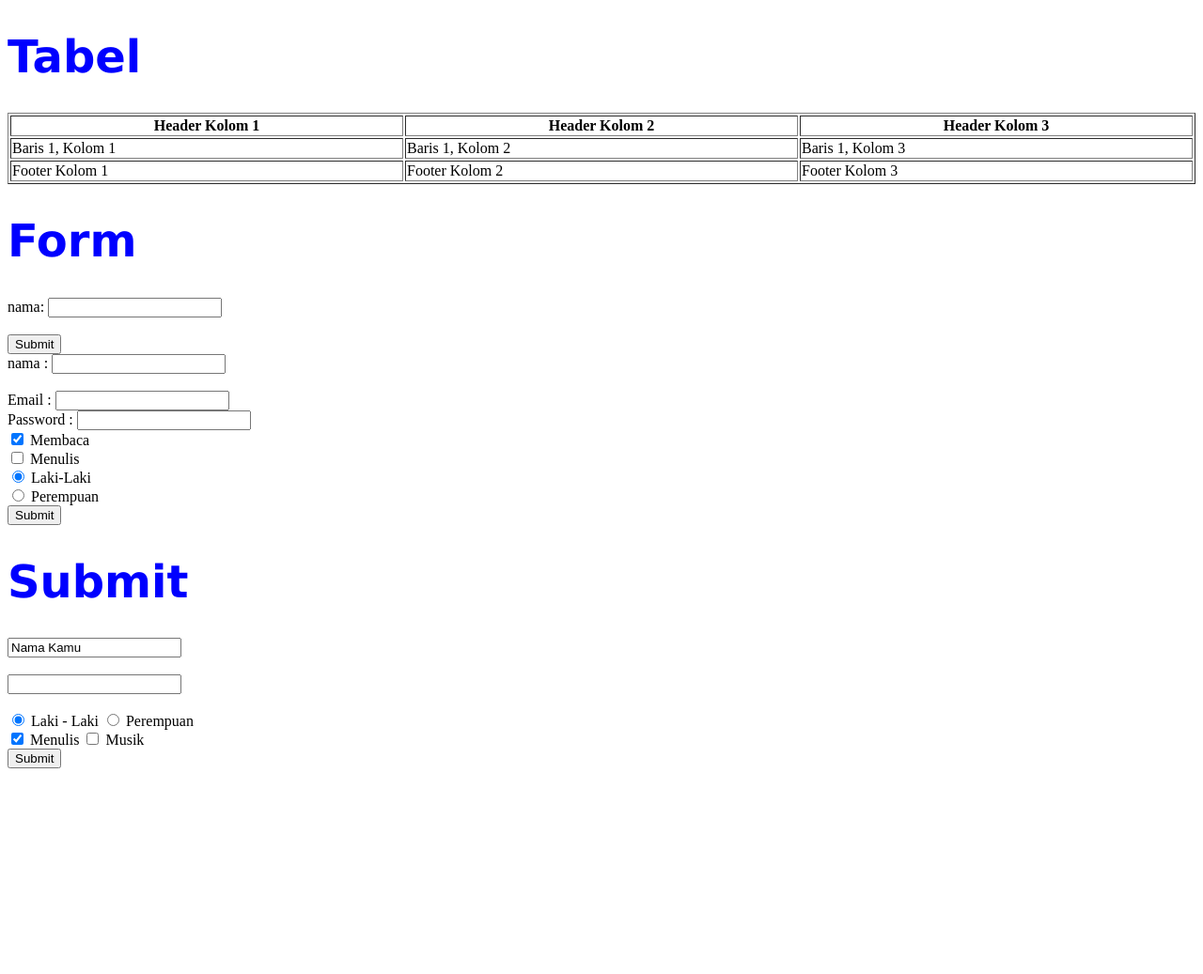
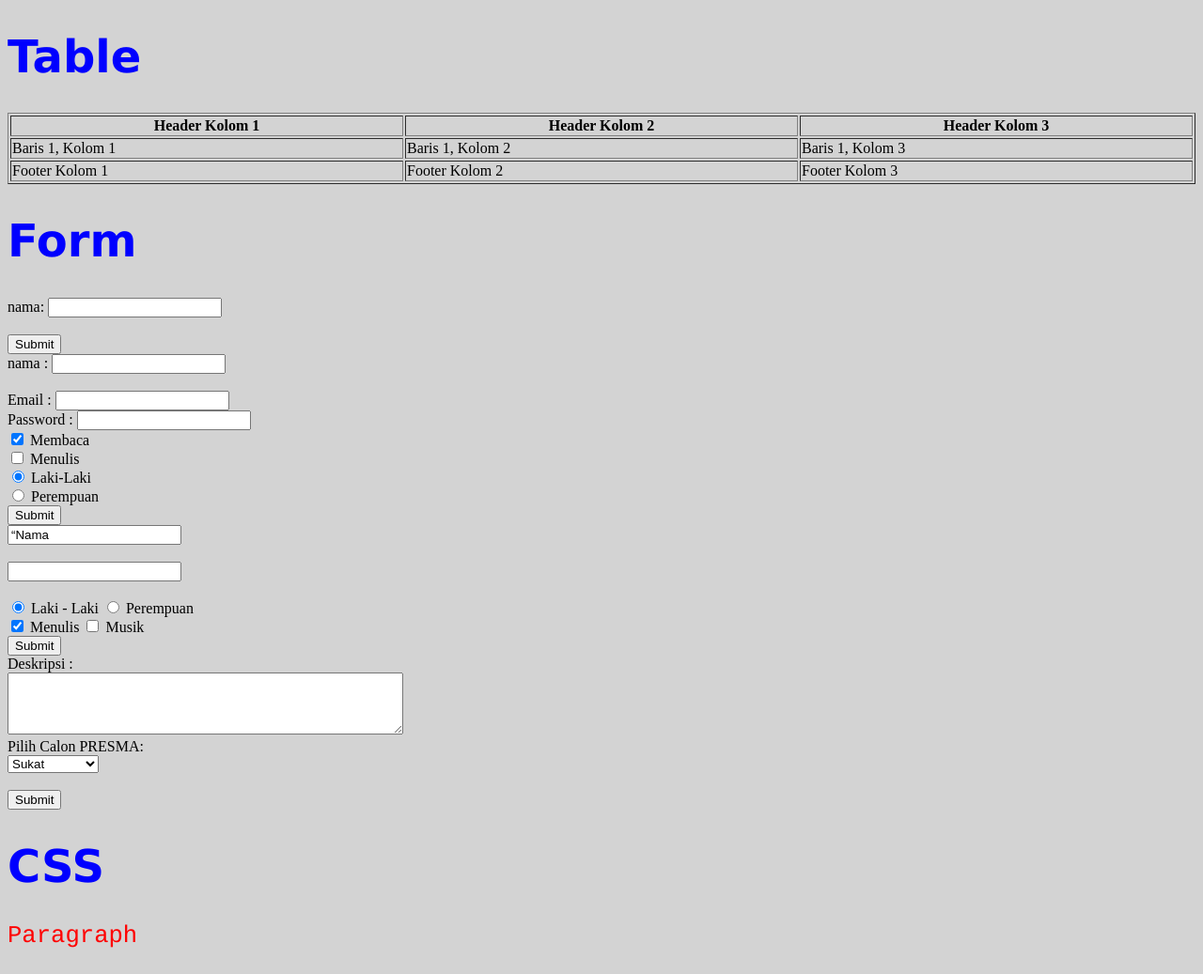
Before and after one commit to dosuman/dosuman.github.io, a plain HTML site: page index.html in a window 1280 px wide. Shown: the whole page at 94% size. Before the commit the page ends 826 px from the top, so only its background shows below. Drawn offline with Linux system fonts and the light colour scheme.

Commit message:
Update index.html

```diff
--- a/index.html
+++ b/index.html
@@ -2,7 +2,10 @@
 <html>
 <head>
 	<style>
-	h1 {
+		body {background-color:lightgrey}
+/* 		h1 {color:blue} */
+/* 		p {color:green} */
+		h1{
 			color:blue;
 			font-family:verdana;
 			font-size:300%;
@@ -13,10 +16,12 @@
 			font-size:160%;
 		}
 	</style>
-   	<title>Praktikum Pemrograman Web</title>
+
+   	<title>Praktikum Web</title>
 </head>
 <body>
-	<H1>Tabel</H1>
+	<H1>Table</H1>
+
 	<table border="1" width="100%">
  	<thead>
 	<tr>
@@ -40,45 +45,51 @@
     	</tr>
 	</tfoot>
 	</table>
+
   <H1>Form</H1>
+
   	<form action="/action_page.php" method="get">
-  		<label for="nama"> nama: </label>
+  		<label for=“nama"> nama: </label>
   		<input type="text" id="nama" name="nama">
 				<br><br>
 
 		<input type="submit" value="Submit">
 	</form>
+
         <form action="/action_page.php" method="get">
-		<label for="nama"> nama : </label>
-  		<input type="text" id="nama" name="nama"><br><br>
+		<label for=“nama”> nama : </label>
+  		<input type="text" id="nama“ name="nama"><br><br>
 
 	</form>
-<form action=“/action_page.php" method="get">
-	 	<label for="email"> Email : </label>
-		<input type="email" id="email" name="email" >
+
+        <form action=“/action_page.php” method=“get”>
+	 	<label for=“email”> Email : </label>
+		<input type=“email” id=“email” name=“email” >
 
 	<br />
 
-	 	<label for="pass"> Password : </label>
-		<input type="password" id="pass" name="password" minlength="8" >
+	 	<label for=“pass”> Password : </label>
+		<input type=“password” id=“pass” name=“password” minlength=“8” >
 
 	</form>
-<form action="/action_page.php" method="post">
 
- 		<input type="checkbox" id="hobi1" name="hobi" value="Membaca" checked />
-		<label for="hobi1"> Membaca </label>
+        <form action="/action_page.php" method=“post">
+
+ 		<input type="checkbox" id=“hobi1” name=“hobi" value=“Membaca” checked />
+		<label for=“hobi1"> Membaca </label>
 
 
       	<br />
 
-		<input type="checkbox" id="hobi2" name="hobi" value="Menulis" /
-		<label for="hobi2"> Menulis </label>
+		<input type="checkbox" id=“hobi2” name=“hobi“ value=“Menulis” /
+		<label for=“hobi2"> Menulis </label>
 
 	</form>
-<form action="/action_page.php" method="post">
+
+        <form action="/action_page.php" method=“post">
 
 		<input type="radio"
-			id="laki_laki"
+			id=“laki_laki”
 			name="jenis_kelamin"
 			value="laki-laki" checked />
 		<label for=“laki_laki"> Laki-Laki </label>
@@ -86,27 +97,25 @@
 		<br />
 
 		<input type="radio"
-			id="perempuan"
+			id=“perempuan”
 			name="jenis_kelamin"
 			value="perempuan" />
 			<label for=“perempuan">Perempuan </label>
 
 	</form>
 
-
-	<form action="/action_page.php" method="post">
+        <form action="/action_page.php" method=“post">
 
 		<input type="submit" value="Submit">
 
 	</form>
-	<H1>Submit</H1>
 
         <form action="/action_page.php" method="get">
   		<input type="text"
 			id="nama"
-			value="Nama Kamu" 							name="nama"> <br><br>
+			value=“Nama Kamu” 							name="nama"> <br><br>
 
-		<input type="password" name=“pass"><br><br>
+		<input type=“password" name=“pass"><br><br>
 
 		<input type="radio"
 			name="jenis_kelamin"
@@ -125,6 +134,32 @@
 		<input type="submit" value="Submit">
 	</form>
 
+       <label for="inputDesc">Deskripsi : </label>
+
+	<br>
+
+	<textarea id="inputDesc" name="Deskripsinya" rows="4" cols="50">
+        </textarea>
+
+        <form action="/action_page.php“ method=“post”>
+         <label for="presma">Pilih Calon PRESMA:</label>
+         <br>
+         <select name="pilihan" id="presma">
+         <optgroup label="Fakultas Teknik">
+         <option value="Sukat">Sukat</option>
+         <option value="Subagyo">Subagyo</option>
+         </optgroup>
+         <optgroup label="Fakultas MIPA">
+         <option value="Sunami">Sunami</option>
+         <option value="Sunduken">Sunduken</option>
+         </optgroup>
+         </select>
+         <br><br>
+         <input type="submit" value="Submit">
+        </form>
+
+	<h1>CSS</h1>
+	<P>Paragraph</P>
 
 </body>
 </html>
```
Lines whose indentation alone changed are shown as unchanged.
